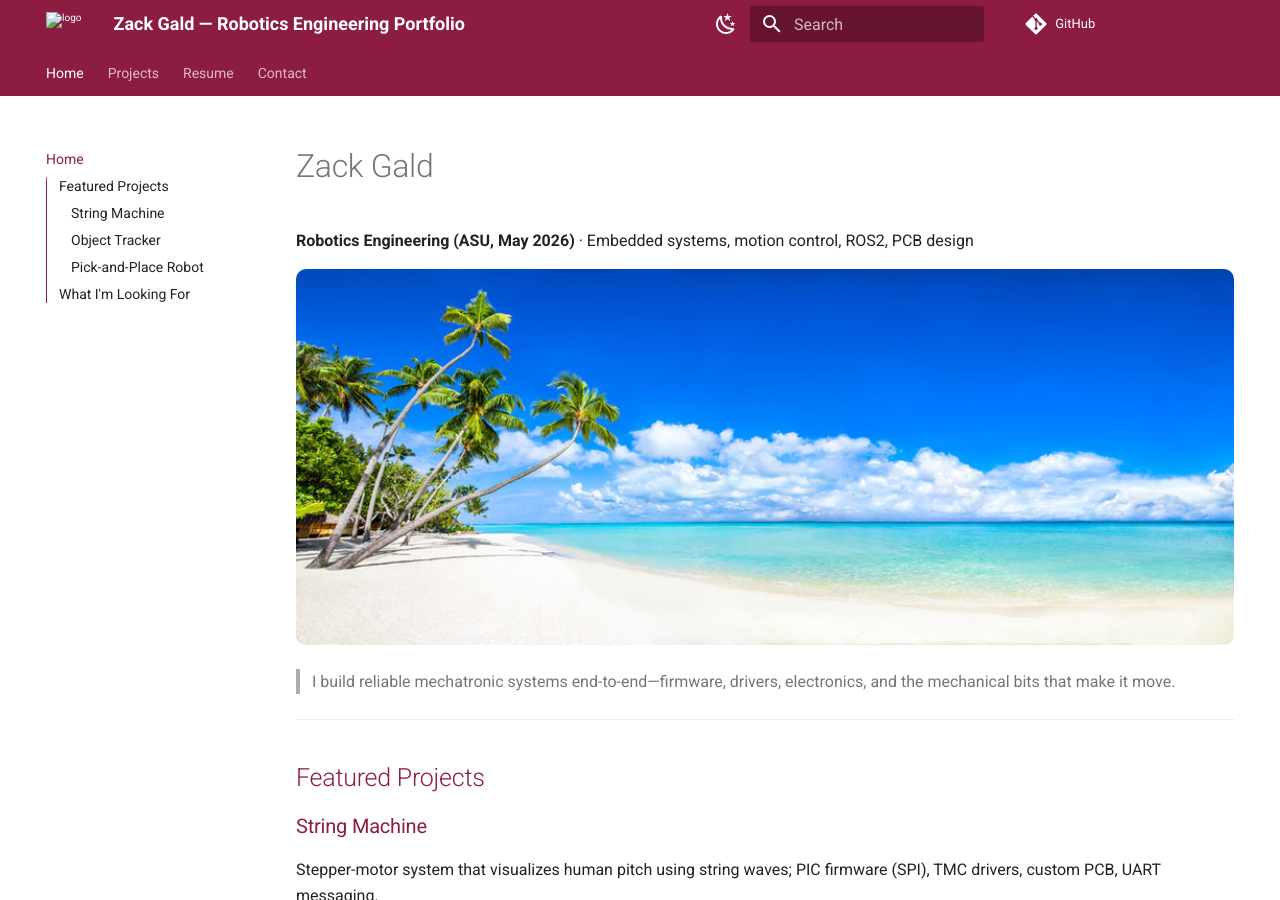
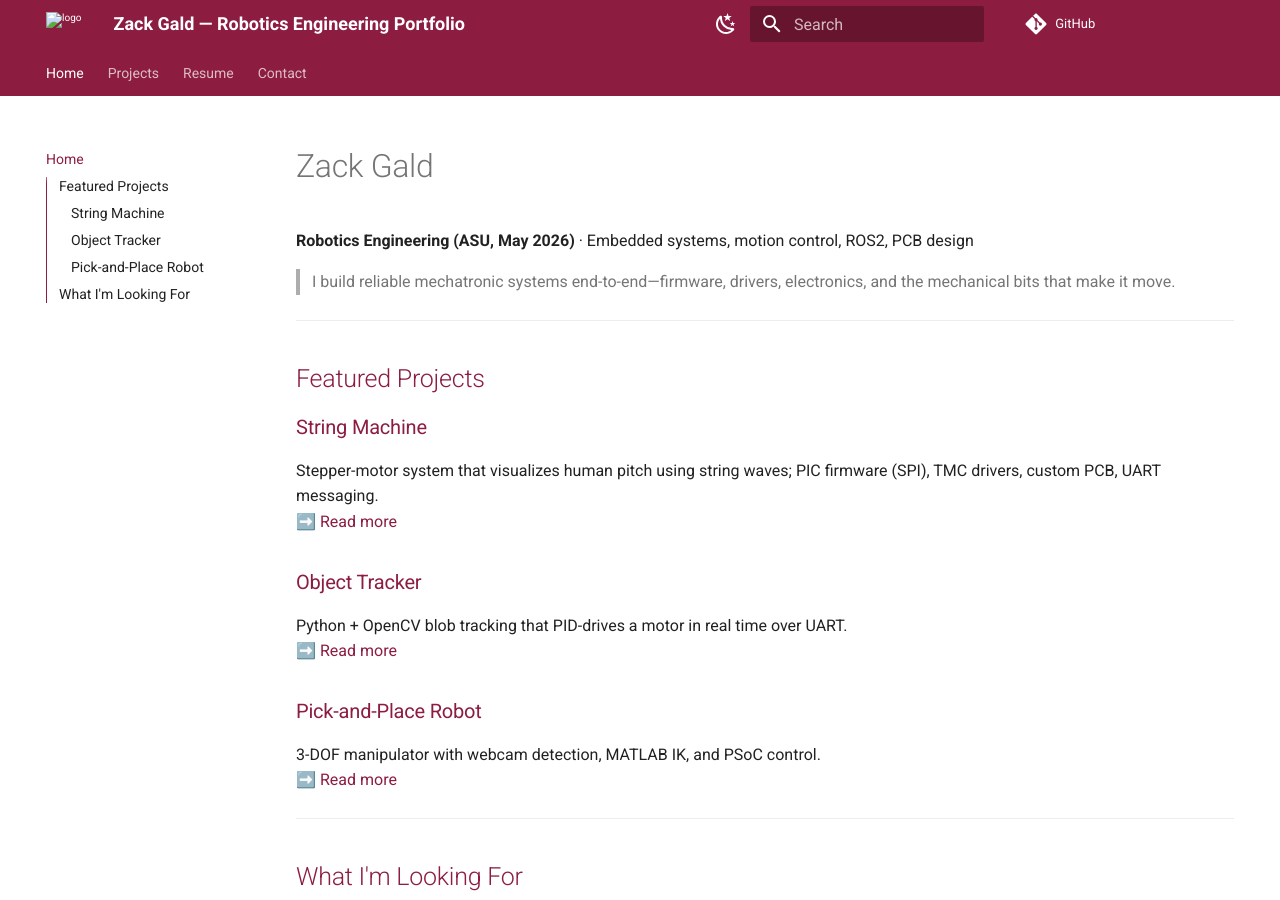
Before and after one commit to zackgald1/zgald, an MkDocs documentation site: the page built from docs/index.md, in a window 1280 px wide and 900 px high. Built offline with MkDocs 1.6.1 and Material for MkDocs 9.7.7, drawn with Linux system fonts in a browser that asks for light colours; comment, search, counter and statistics services are not loaded.

Commit message:
Update index.md

```diff
--- a/docs/index.md
+++ b/docs/index.md
@@ -1,11 +1,6 @@
 # Zack Gald
 
 **Robotics Engineering (ASU, May 2026)** · Embedded systems, motion control, ROS2, PCB design
-
-
-<div style="text-align:center; margin:1em 0;">
-  <img src="banner.jpg" alt="ASU Robotics Banner" style="width:100%; border-radius:10px;">
-</div>
 
 > I build reliable mechatronic systems end-to-end—firmware, drivers, electronics, and the mechanical bits that make it move.
 
```
